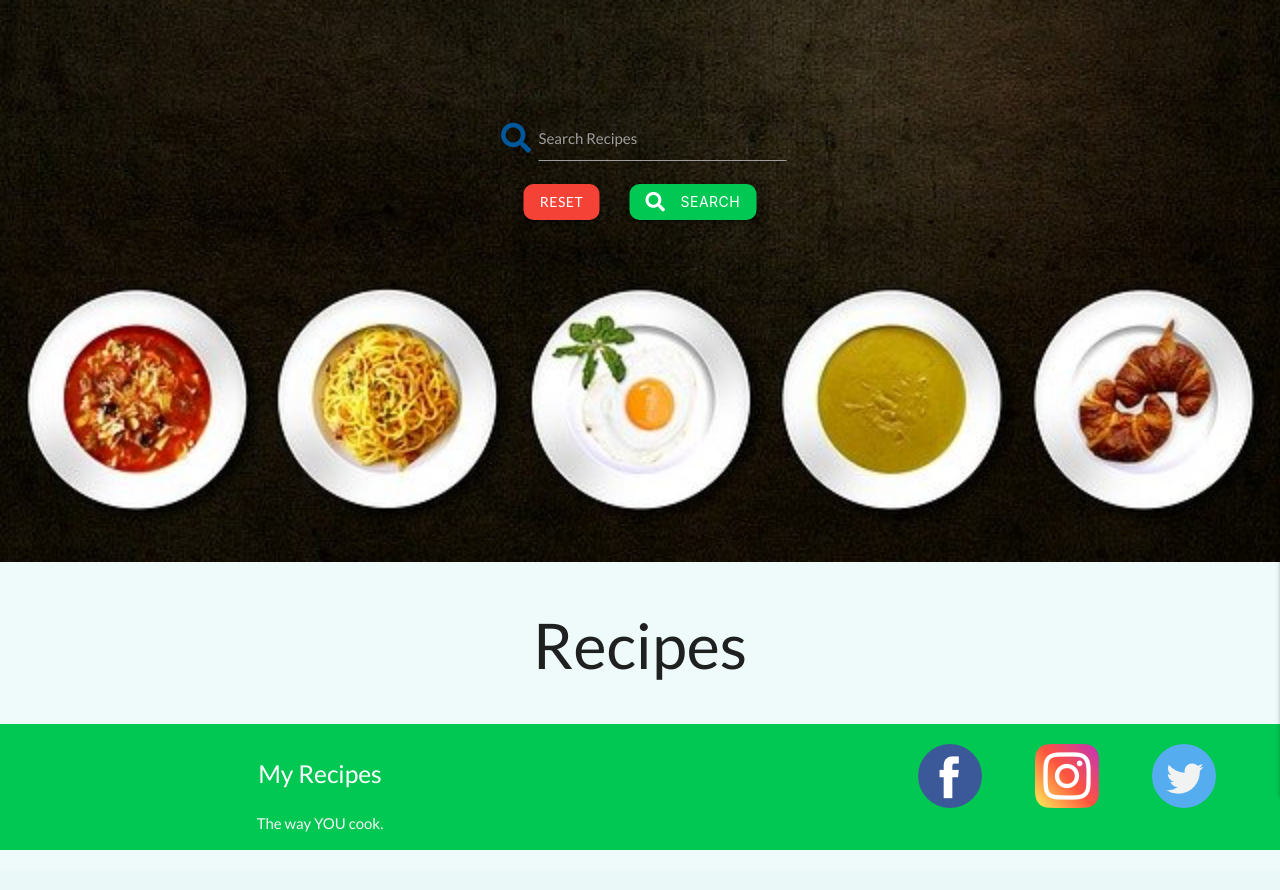
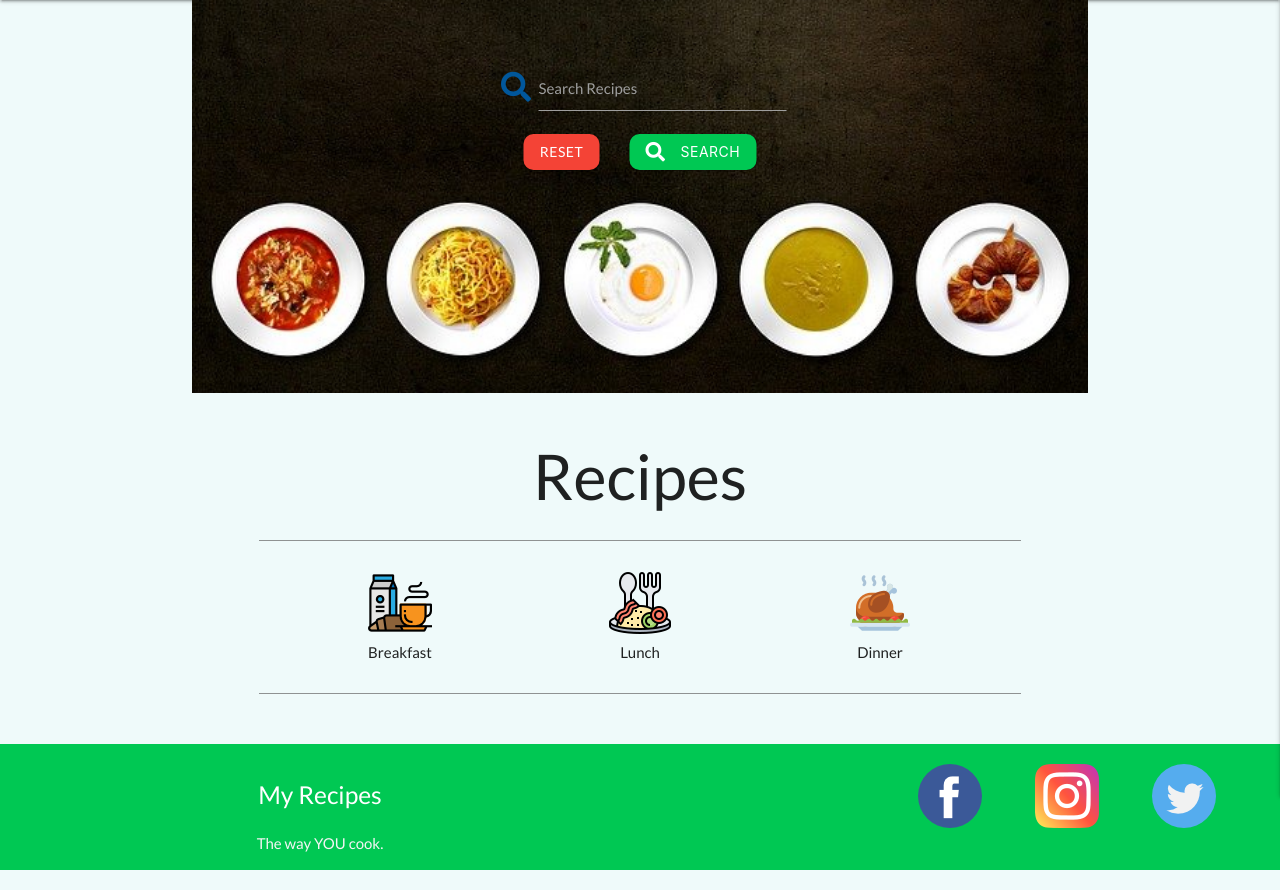
Before and after one commit to alexeykuz-sys/MyRecipe-MS3, a Flask app: page / in a window 1280 px wide. Shown: the part 64-954 px from the top of the page. Before the commit the page ends 914 px from the top, so only its background shows below. Run offline with Flask 2, Linux system fonts and the light colour scheme; data that the repository does not hold is empty; some libraries are stand-ins or nearby versions.

Commit message:
add recipe separation

```diff
--- a/static/css/style.css
+++ b/static/css/style.css
@@ -68,6 +68,22 @@ nav a img {
 
 .btn {
     border-radius: 10px;
+}
+
+
+.food-wrapper {
+    display: flex;
+    flex-direction: row;
+    align-items: center;
+    justify-content:space-evenly;
+}
+
+.hr-recipes {
+    margin-top: 2rem;
+    margin-bottom: 2rem;
+    border: 0;
+    border-top: 1px solid rgba(48, 44, 44, 0.5);
+    width: 85%;
 }
 
 .card{
--- a/templates/add_recipe.html
+++ b/templates/add_recipe.html
@@ -48,7 +48,7 @@
              <div class="row">
                 <div class="input-field col s12">
                     <i class="material-icons prefix"></i>
-                    <textarea id="recipe_ingredients" name="recipe_ingredients" minlength="5" maxlength="500"
+                    <textarea id="recipe_ingredients" name="recipe_ingredients" minlength="5" maxlength="5net00"
                     class="materialize-textarea" required></textarea>
                     <label for="recrecipe_ingredientsipe_description">Cooking Ingredients</label>
                 </div>
--- a/templates/base.html
+++ b/templates/base.html
@@ -58,7 +58,7 @@
         {% endwith %}
     </section>
 
-    <div class="container-fluid">
+    <div class="container">
     {% block content %}
 
     {% endblock %}
--- a/templates/recipes.html
+++ b/templates/recipes.html
@@ -1,8 +1,6 @@
 {% extends "base.html" %}
 {% block content %}
     <div class="image">
-    <!-- <div class="row">
-        <div class="col"> -->
         <div class="bg-img">
             <img src="../static/images/food-crop.png" alt="food image">
 
@@ -25,14 +23,28 @@
                 </div>
             </form>
         </div>
-        <!-- </div>
-    </div> -->
+
     </div>
     <h1 class="center-align">Recipes</h1>
-
+    <hr class="hr-recipes">
+    <div class="food-wrapper center-align">
+        <div>
+            <img src="/static/images/breakfast.png" alt="breakfast" >
+            <div class="breakfast">Breakfast</div>
+        </div>
+        <div>
+            <img src="/static/images/lunch.png" alt="lunch" >
+            <div class="lunch">Lunch</div>
+        </div>
+        <div>
+            <img src="/static/images/dinner.png" alt="dinner" >
+            <div class="dinner">Dinner</div>
+        </div>
+    </div>
+    <hr class="hr-recipes">
     <div class="row">
         {% for recipe in recipes %}
-            <div class="col s12 m3">
+            <div class="col s12 m4">
                 <a href="{{ url_for('get_recipe', recipe_id=recipe._id) }}">
                     <div class="card hoverable">
                         <div class="card-image">
```
Also changed, not shown: static/images/breakfast.png (added), static/images/dinner.png (added), static/images/lunch.png (added). Lines whose indentation alone changed are shown as unchanged.
